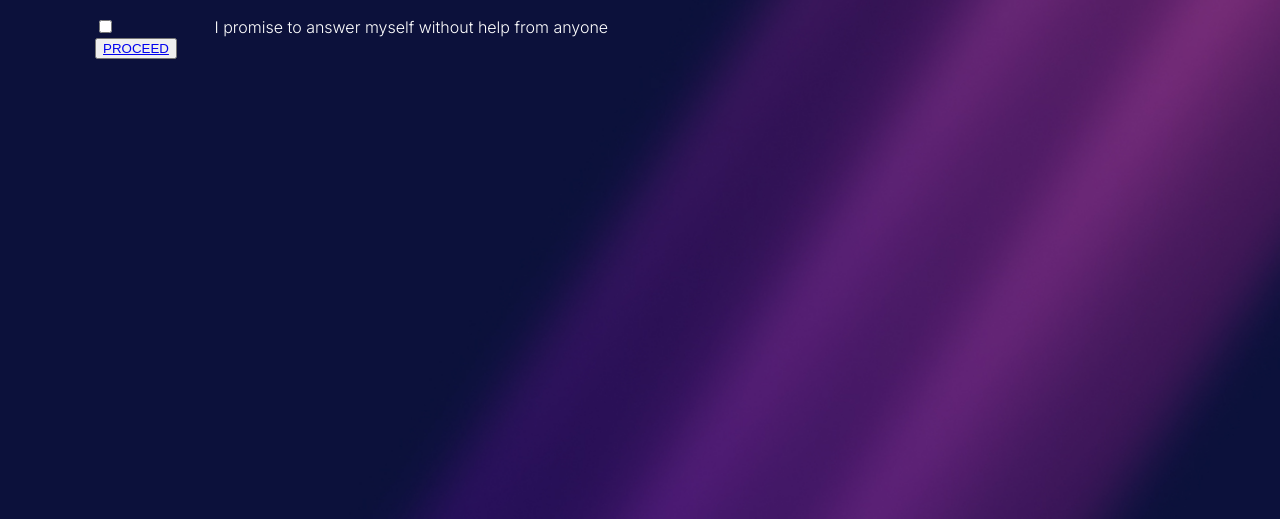
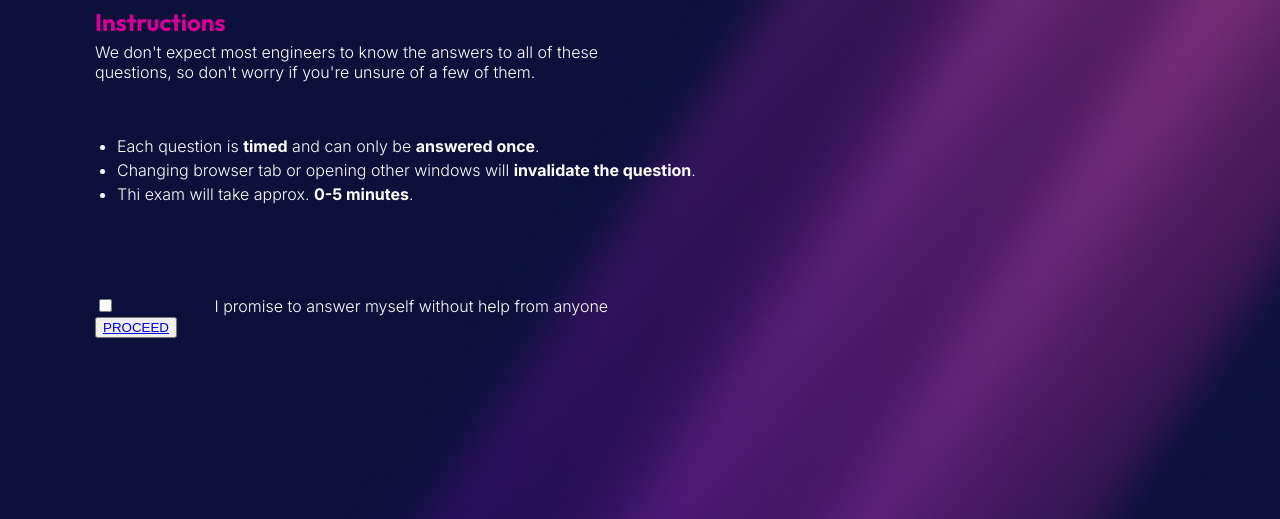
Before and after one commit to alessandropesole/Build-Week-Gruppo-1, a plain HTML site: page index.html in a window 1280 px wide. Shown: the part 281-800 px from the top of the page. Drawn offline with Linux system fonts and the light colour scheme.

Commit message:
Prima parte progetto

```diff
--- a/index.html
+++ b/index.html
@@ -13,11 +13,25 @@
         <img src="assets/images/epicode_logo.png" alt="logo" />
       </header>
 <main>
+  <br/>
+ <br/>
     <h1>Welcome to <br /> <span>your exam</span></h1>
-    <div>
+    <div id="corpo">
     <h2>Instructions</h2>
+    <p>We don't expect most engineers to know the answers to all of these <br/> questions, so don't worry if you're unsure of a few of them.</p>
+  &nbsp;
+  <div id="lista">
+  <ul>
+    <li>Each question is <span>timed</span> and can only be <span>answered once</span>.</li>
+    <li>Changing browser tab or opening other windows will <span>invalidate the question</span>.</li>
+    <li>Thi exam will take approx. <span>0-5 minutes</span>.</li>
+  </ul>
 </div>
+  </div>
+ <br/>
 </main>
+
+      <footer>
         <div>
           <div>
             <form>
@@ -32,5 +46,7 @@
           </div>
         </div>
             </div>
+      </footer>
+
   </body>
 </html>
```
Lines whose indentation alone changed are shown as unchanged.
